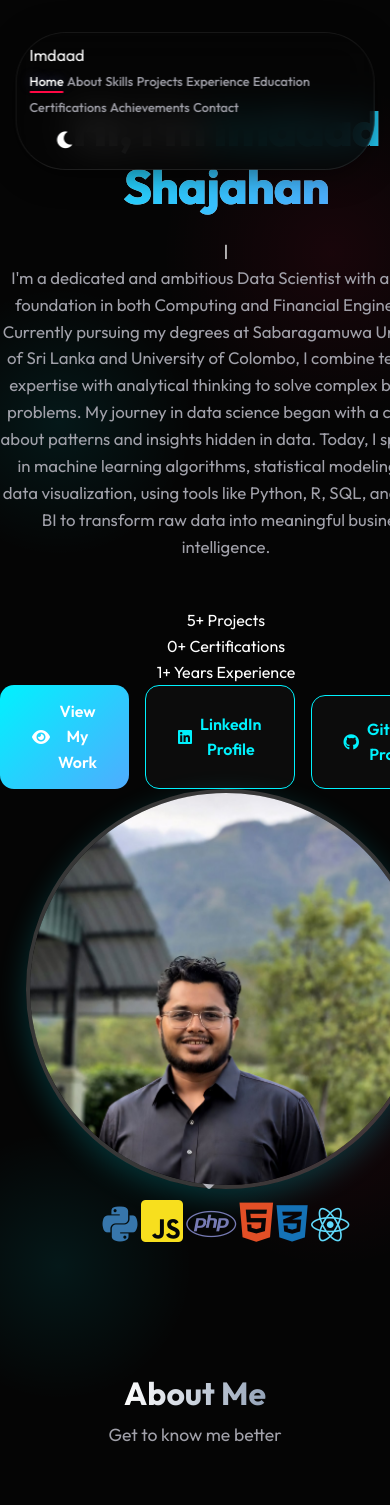
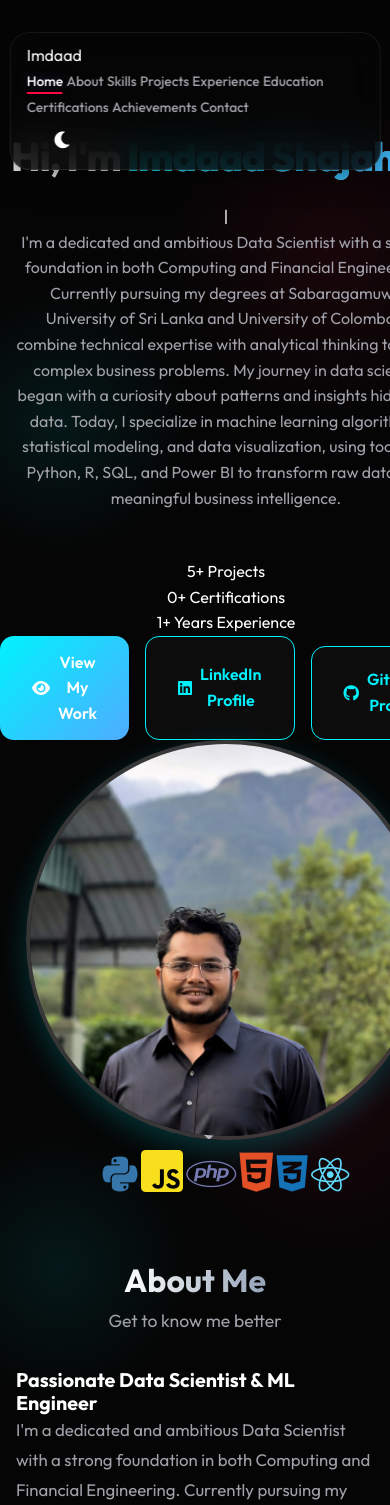
Before and after one commit to ShajahanImdaad53/Portfolio, a PHP site: page / in a window 390 px wide; the page is wider, and only the part inside the window is pictured. Shown: the top 1505 px of that part. Run offline with PHP 8.4, Linux system fonts and the light colour scheme.

Commit message:
Fix mobile responsiveness and layout alignment

```diff
--- a/style.css
+++ b/style.css
@@ -691,33 +691,55 @@ h1, h2, h3, h4 {
 
 /* Responsive */
 @media (max-width: 768px) {
+  .container {
+    padding: 0 1rem;
+  }
+
+  .about, .skills, .projects, .contact, .education, .certifications {
+    padding: 4rem 0 !important;
+  }
+
   .about-bento, .contact-bento {
     grid-template-columns: 1fr;
   }
 
-  .hero-title { font-size: 3rem; letter-spacing: -1px; }
-  .hero-description { font-size: 1.05rem; }
+  .hero-title { font-size: 2.5rem; letter-spacing: -1px; margin-top: 2rem; }
+  .hero-description { font-size: 1rem; padding: 0 1rem; }
 
   .navbar {
-    width: 92%;
-    justify-content: space-around;
-    padding: 0.6rem 0.8rem;
-    gap: 0;
+    width: 95%;
+    justify-content: flex-start;
+    padding: 0.6rem 1rem;
+    gap: 1rem;
+    overflow-x: auto;
+    -webkit-overflow-scrolling: touch;
+    border-radius: 20px;
   }
-  .nav-link { font-size: 0.8rem; }
+
+  /* Hide scrollbar for navbar on mobile */
+  .navbar::-webkit-scrollbar {
+    display: none;
+  }
+
+  .nav-link { font-size: 0.85rem; white-space: nowrap; }
+  .theme-toggle { flex-shrink: 0; }
 
   .section-title { font-size: 2rem; }
-  .section-header { text-align: center; }
+  .section-header { text-align: center; margin-bottom: 2rem; }
 
   .projects-grid {
     grid-template-columns: 1fr;
   }
 
+  .glass-card {
+    padding: 1.5rem;
+  }
+
   .cursor-dot, .cursor-ring {
-    display: none;
+    display: none !important;
   }
   body { cursor: auto; }
-  .btn, .skill-pill, .contact-card, .project-link { cursor: pointer; }
+  .btn, .skill-pill, .contact-card, .project-link, .nav-link, .theme-toggle { cursor: pointer; }
 }
 
 /* Animations */
```
